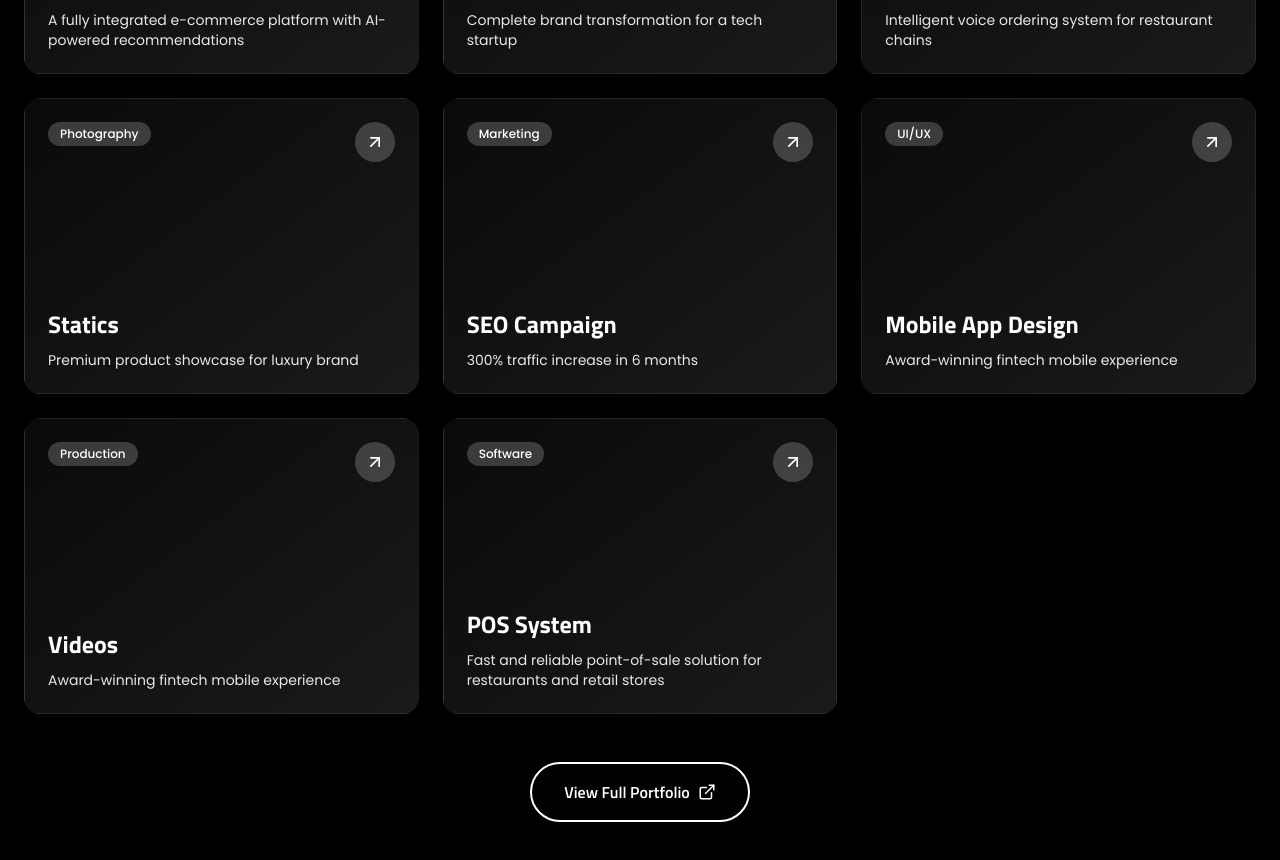
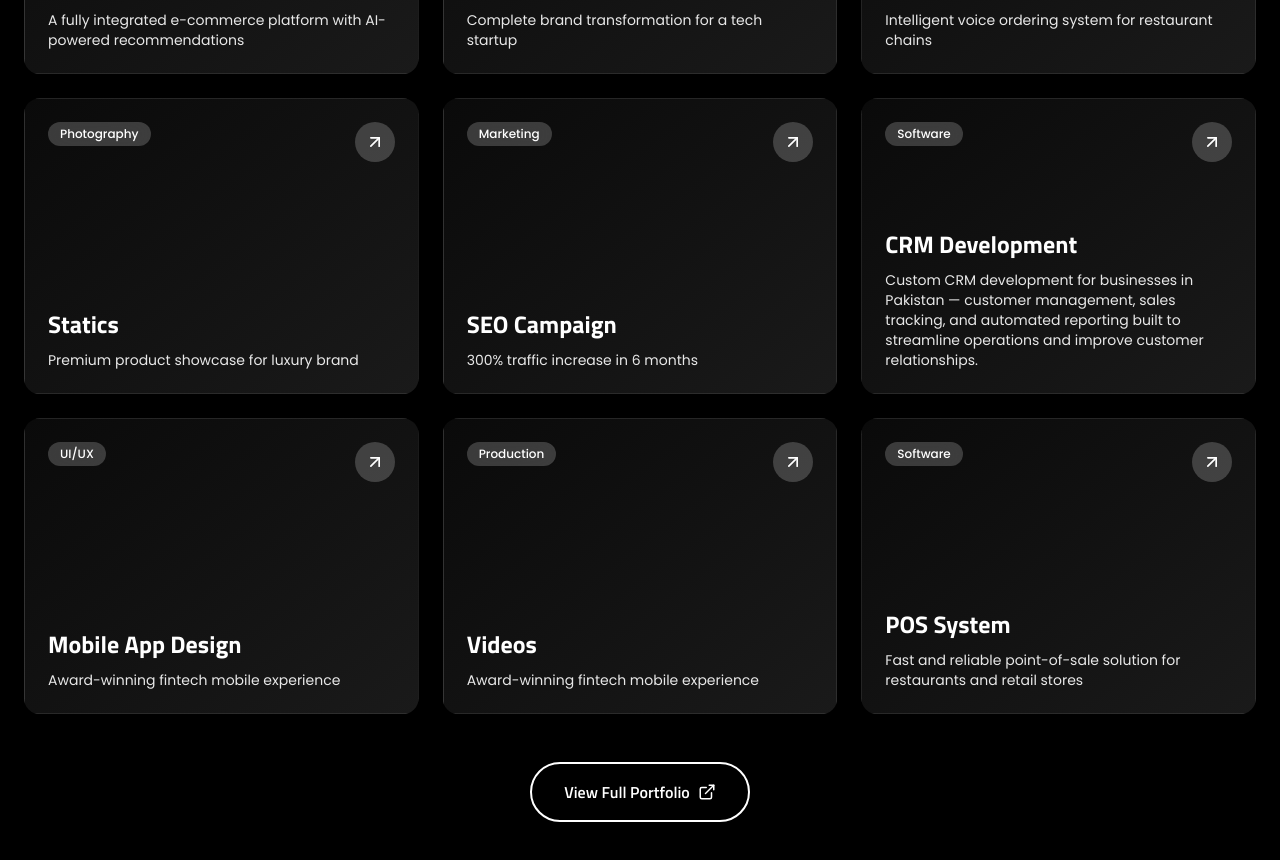
Before and after one commit to Daniyal2513/Divout, a React (Vite) app: page / in a window 1280 px wide. Shown: the part 4720-5580 px from the top of the page. Built offline with nearby package versions, Linux system fonts and the light colour scheme.

Commit message:
add crm card

```diff
--- a/src/app/components/PortfolioSection.tsx
+++ b/src/app/components/PortfolioSection.tsx
@@ -36,6 +36,12 @@ export function PortfolioSection() {
       title: 'SEO Campaign',
       category: 'Marketing',
       description: '300% traffic increase in 6 months',
+      color: 'from-[#0068fa]/100 to-transparent'
+    },
+    {
+      title: 'CRM Development',
+      category: 'Software',
+      description: 'Custom CRM development for businesses in Pakistan — customer management, sales tracking, and automated reporting built to streamline operations and improve customer relationships.',
       color: 'from-[#0068fa]/100 to-transparent'
     },
     {
@@ -95,7 +101,7 @@ export function PortfolioSection() {
               onMouseEnter={() => setHoveredIndex(index)}
               onMouseLeave={() => setHoveredIndex(null)}
               className="group relative rounded-2xl p-8 aspect-[4/3] cursor-pointer [clip-path:inset(0_round_1rem)]"
-              >
+            >
               <div
                 className={`absolute inset-0 bg-gradient-to-br from-[#0a0a0a] to-[#1a1a1a] border border-[#ffffff]/12 transition-transform duration-500 ${hoveredIndex === index ? 'scale-110' : 'scale-100'
                   }`}
@@ -147,8 +153,8 @@ export function PortfolioSection() {
               {/* Animated Border */}
               <motion.div
                 className="absolute inset-0 border-2 border-[#65A3F8]/50  rounded-2xl opacity-0 group-hover:opacity-100 transition-opacity"
-                animate={hoveredIndex === index }
-                // transition={{ repeat: Infinity, duration: 1.5 }}
+                animate={hoveredIndex === index}
+              // transition={{ repeat: Infinity, duration: 1.5 }}
               />
             </motion.div>
           ))}
--- a/src/app/components/ServicesSection.tsx
+++ b/src/app/components/ServicesSection.tsx
@@ -29,7 +29,7 @@ export function ServicesSection() {
     },
     {
       icon: Bot,
-      title: 'CRM Development',
+        title: 'CRM Development',
       description: 'Custom CRM software development for small and medium businesses in Pakistan — manage customers, sales, and operations in one system.',
       features: ['Customer Management', 'Sales Tracking', 'Business Automation', 'Custom Dashboards']
     },
```
